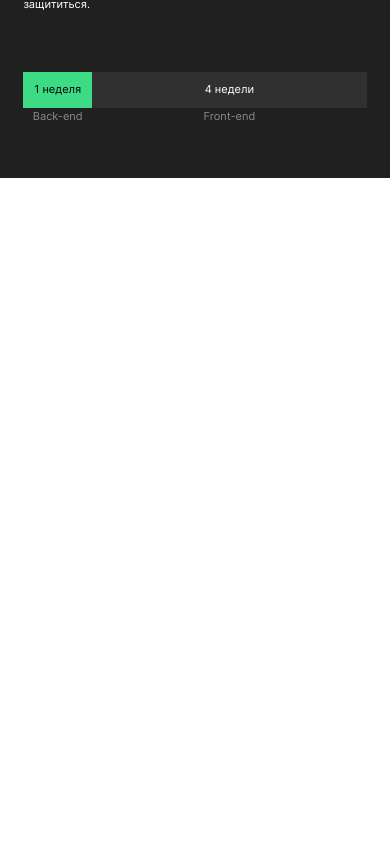
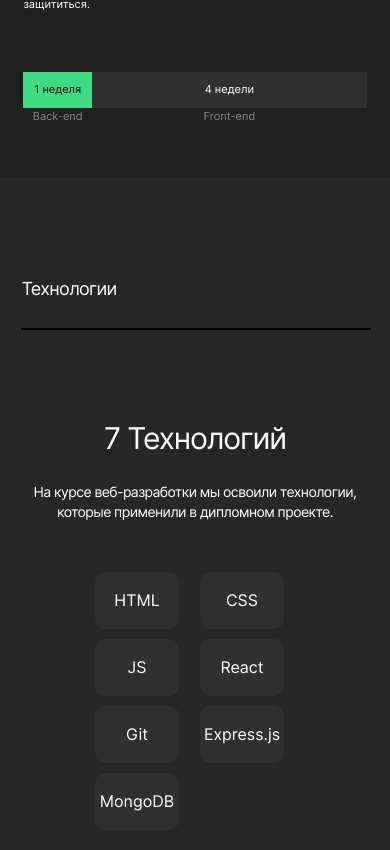
Before and after one commit to DmitriyTerementsev/movies-explorer-frontend, a React (Create React App) app: page / in a window 390 px wide. Shown: the part 1080-1930 px from the top of the page. Before the commit the page ends 1258 px from the top, so only its background shows below. Built offline with nearby package versions, Linux system fonts and the light colour scheme.

Commit message:
made technologies adaptive

```diff
--- a/src/components/App/app.jsx
+++ b/src/components/App/app.jsx
@@ -2,6 +2,7 @@ import AboutProject from "../AboutProject/aboutProject.jsx";
 import Header from "../Header/header.jsx";
 import Landing from "../Landing/landing.jsx";
 import Navigate from "../Navigate/navigate.jsx";
+import Technologies from "../Technologies/technologies.jsx";
 
 function App() {
   return (
@@ -10,6 +11,7 @@ function App() {
       <Landing />
       <Navigate />
       <AboutProject />
+      <Technologies />
     </div>
   );
 }
--- a/src/components/Navigate/navigate.jsx
+++ b/src/components/Navigate/navigate.jsx
@@ -1,12 +1,12 @@
 function Navigate() {
   return (
-    <section className="navigate">
+    <nav className="navigate">
       <ul className="navigate__links">
         <li className="navigate__link">О проекте</li>
         <li className="navigate__link">Технологии</li>
         <li className="navigate__link">Студент</li>
       </ul>
-    </section>
+    </nav>
   );
 }
 
--- /dev/null
+++ b/src/components/Technologies/technologies.css
@@ -0,0 +1,109 @@
+.technologies {
+  background-color: #272727;
+  padding: 100px 0 100px 0;
+}
+
+.technologies__container {
+  width: 89%;
+  margin: 0 auto;
+}
+
+.technologies__title {
+  font-size: 22px;
+  font-weight: 400;
+  line-height: 27px;
+  letter-spacing: -0.04em;
+}
+
+.technologies__line {
+  width: 100%;
+  border: 1px solid #dadada;
+  margin-top: 23px;
+}
+
+.technologies__subtitle {
+  font-size: 50px;
+  font-weight: 400;
+  line-height: 58px;
+  letter-spacing: -0.04em;
+  text-align: center;
+  margin: 90px auto 0 auto;
+}
+
+.technologies__text {
+  font-size: 14px;
+  font-weight: 400;
+  line-height: 20px;
+  letter-spacing: -0.04em;
+  text-align: center;
+  max-width: 460px;
+  margin: 26px auto 0 auto;
+}
+
+.technologies__list {
+  display: flex;
+  list-style-type: none;
+  padding-left: 0;
+  margin: 100px auto 0 auto;
+  justify-content: center;
+  align-items: center;
+}
+
+.tech {
+  display: flex;
+  width: 90px;
+  height: 60px;
+  border-radius: 10px;
+  background-color: #303030;
+  margin-right: 10px;
+}
+
+.tech:last-of-type {
+  margin-right: 0;
+}
+
+.tech__text {
+  margin: auto;
+}
+
+@media screen and (max-width: 1023px) {
+  .technologies__container {
+    width: 87%;
+  }
+}
+
+@media screen and (max-width: 767px) {
+  .technologies__container {
+    width: 89%;
+  }
+
+  .technologies__title {
+    font-size: 18px;
+    line-height: 22px;
+  }
+
+  .technologies__line {
+    border: 1px solid #000000;
+    margin-top: 28px;
+  }
+
+  .technologies__subtitle {
+    font-size: 30px;
+    font-weight: 400;
+    line-height: 36px;
+  }
+
+  .technologies__list {
+    display: grid;
+    grid-template-columns: 1fr 1fr;
+    max-width: 200px;
+    margin: 50px auto 0 auto;
+    gap: 10px;
+  }
+
+  .tech {
+    display: flex;
+    width: 84px;
+    height: 57px;
+  }
+}
--- /dev/null
+++ b/src/components/Technologies/technologies.jsx
@@ -0,0 +1,40 @@
+function Technologies() {
+  return (
+    <section className="technologies">
+      <div className="technologies__container">
+        <h3 className="technologies__title">Технологии</h3>
+        <div className="technologies__line"></div>
+        <p className="technologies__subtitle">7 Технологий</p>
+        <p className="technologies__text">
+          На курсе веб-разработки мы освоили технологии, которые применили в
+          дипломном проекте.
+        </p>
+        <ul className="technologies__list">
+          <li class="tech">
+            <p className="tech__text">HTML</p>
+          </li>
+          <li class="tech">
+            <p className="tech__text">CSS</p>
+          </li>
+          <li class="tech">
+            <p className="tech__text">JS</p>
+          </li>
+          <li class="tech">
+            <p className="tech__text">React</p>
+          </li>
+          <li class="tech">
+            <p className="tech__text">Git</p>
+          </li>
+          <li class="tech">
+            <p className="tech__text">Express.js</p>
+          </li>
+          <li class="tech">
+            <p className="tech__text">MongoDB</p>
+          </li>
+        </ul>
+      </div>
+    </section>
+  );
+}
+
+export default Technologies;
--- a/src/index.css
+++ b/src/index.css
@@ -5,3 +5,4 @@
 @import url(./components/Landing/landing.css);
 @import url(./components/Navigate/navigate.css);
 @import url(./components/AboutProject/aboutProject.css);
+@import url(./components/Technologies/technologies.css);
```
